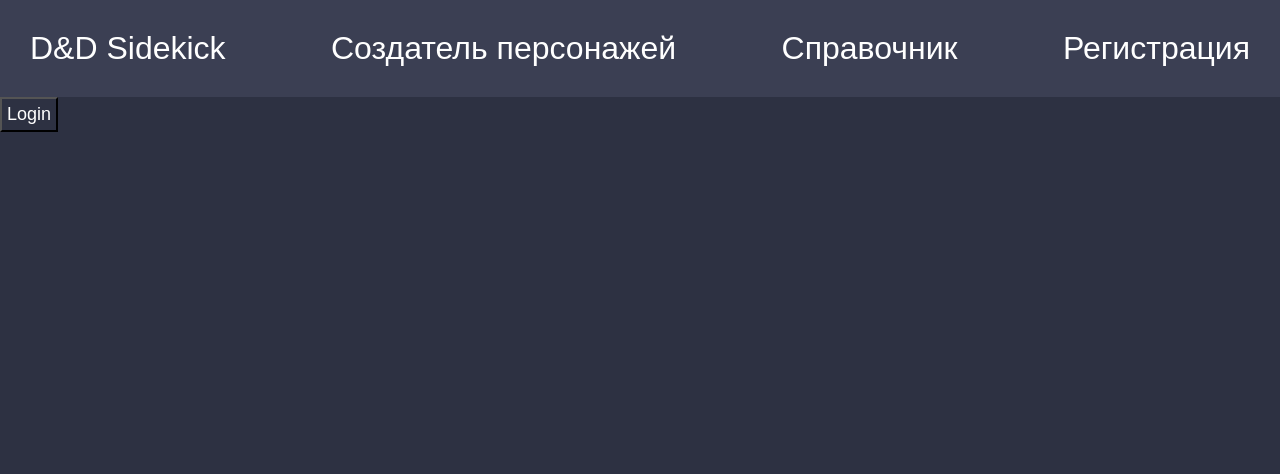
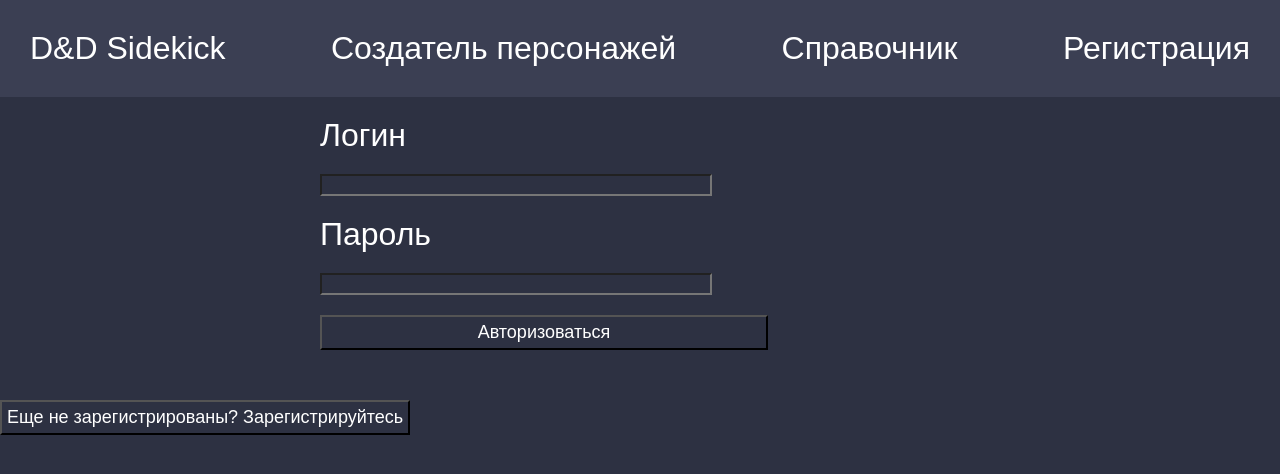
Before and after one commit to Voldezhur/DnDSidekick, a React (Create React App) app in the folder client/: page /login in a window 1280 px wide. Shown: the top 474 px of the page. Built offline with nearby package versions, Linux system fonts and the light colour scheme; a web font is replaced by a local one.

Commit message:
Started making login . Made login endpoint . Fixed issues with user context, login now works

```diff
--- a/client/src/App.js
+++ b/client/src/App.js
@@ -1,5 +1,7 @@
 import React, { useState } from 'react';
 import { BrowserRouter } from 'react-router-dom'
+
+import { createContext } from 'react';
 
 import MainRouter from './routing/MainRouter';
 
@@ -12,14 +14,14 @@ import './styles/mainPage.css';
 import './styles/compendium.css';
 import './styles/diceRoller.css';
 
-export const UserContext = React.createContext(null);  // Создается глобальный контекст для авторизованного пользователя
+export const UserContext = createContext();  // Создается глобальный контекст для авторизованного пользователя
 
 const App = () => {
   const [user, setUser] = useState(null);  // Хранит в себе айди авторизованного пользователя
 
   return (
     <BrowserRouter>
-      <UserContext.Provider value={{ user: user, setUser: setUser }}>
+      <UserContext.Provider value={{user, setUser}}>
         <MainRouter />
       </UserContext.Provider>
     </BrowserRouter>
--- /dev/null
+++ b/client/src/UserContext.js
@@ -0,0 +1,3 @@
+import { createContext } from "react";
+
+export const UserContext = createContext(null);
--- a/client/src/components/Header.jsx
+++ b/client/src/components/Header.jsx
@@ -1,4 +1,4 @@
-import React, { useState } from "react";
+import React, { useContext } from "react";
 import { Link } from "react-router-dom";
 import { UserContext } from "../App";
 
@@ -11,7 +11,7 @@ function ProfileIcon () {
 
 
 export default function Header () {
-    const {user, setUser} = useState(UserContext);
+    const {user, setUser} = useContext(UserContext);
 
     return (
         <header>
@@ -26,12 +26,13 @@ export default function Header () {
                     Справочник
                 </Link>
 
-                {user
-                    ? <ProfileIcon />
+                {user === null
+                    ?
+                        <Link to='/register' className="page-link">
+                            Регистрация
+                        </Link>
                     :
-                    <Link to='/register' className="page-link">
-                        Регистрация
-                    </Link>
+                        <>{user.user_name}</>
                 }
             </div>
         </header>
--- a/client/src/pages/Login.jsx
+++ b/client/src/pages/Login.jsx
@@ -1,35 +1,52 @@
 import React, { useContext, useState } from "react";
+
 import Header from "../components/Header";
+import { UserContext } from "../App";  // Подгрузка контекста пользователя
+import { useNavigate, Link } from "react-router-dom";
 
-import { UserContext } from "../App";
+import axios from "axios";
 
-const Login = () => {
-    const {userId, setUserId} = useContext(UserContext);  // Глобальный контекст авторизованного пользователя
+const Register = () => {
+    const navigate = useNavigate();  // Для переключения на домашнюю страницу после авторизации
 
-    const [userLogin, setUserLogin] = useState(null);
-    const [userPassword, setUserPassword] = useState(null);
+    const {user, setUser} = useContext(UserContext);
 
-    const [loginError, setLoginError] = useState(false);
+    const [password, setPassword] = useState('');
+    const [username, setUsername] = useState('');
 
-    const getUserToLogin = () => {
-        if (!userLogin || !userPassword) {
-            setLoginError(true);
-        }
+    const handleSubmit = async (e) => {
+        e.preventDefault();
+
+        axios.post('http://localhost:8000/user/login', {password: password, user_name: username})
+        .then((response) => {
+            console.log(response.data.user);
+            setUser(response.data.user);
+            navigate('/home');
+        })
+        .catch((error) => {
+            console.log(error);
+        });
     }
 
     return (
         <>
             <Header />
 
-            {loginError &&
-                <div>Ошибка при логине</div>
-            }
+            <form className="main-form" onSubmit={handleSubmit}>
+                <label>Логин</label>
+                <input onChange={(e) => {setUsername(e.target.value)}}></input>
 
-            <button onClick={getUserToLogin}>Login</button>
+                <label>Пароль</label>
+                <input onChange={(e) => {setPassword(e.target.value)}}></input>
 
+                <button type="submit" className="register-button">Авторизоваться</button>
+            </form>
 
+            <Link to={"/register"}>
+                <button className="already-auth-button">Еще не зарегистрированы? Зарегистрируйтесь</button>
+            </Link>
         </>
     );
 }
 
-export default Login;
+export default Register;
```
Also changed, not shown: 2 other files (tests, documents, lock files or other folders).
